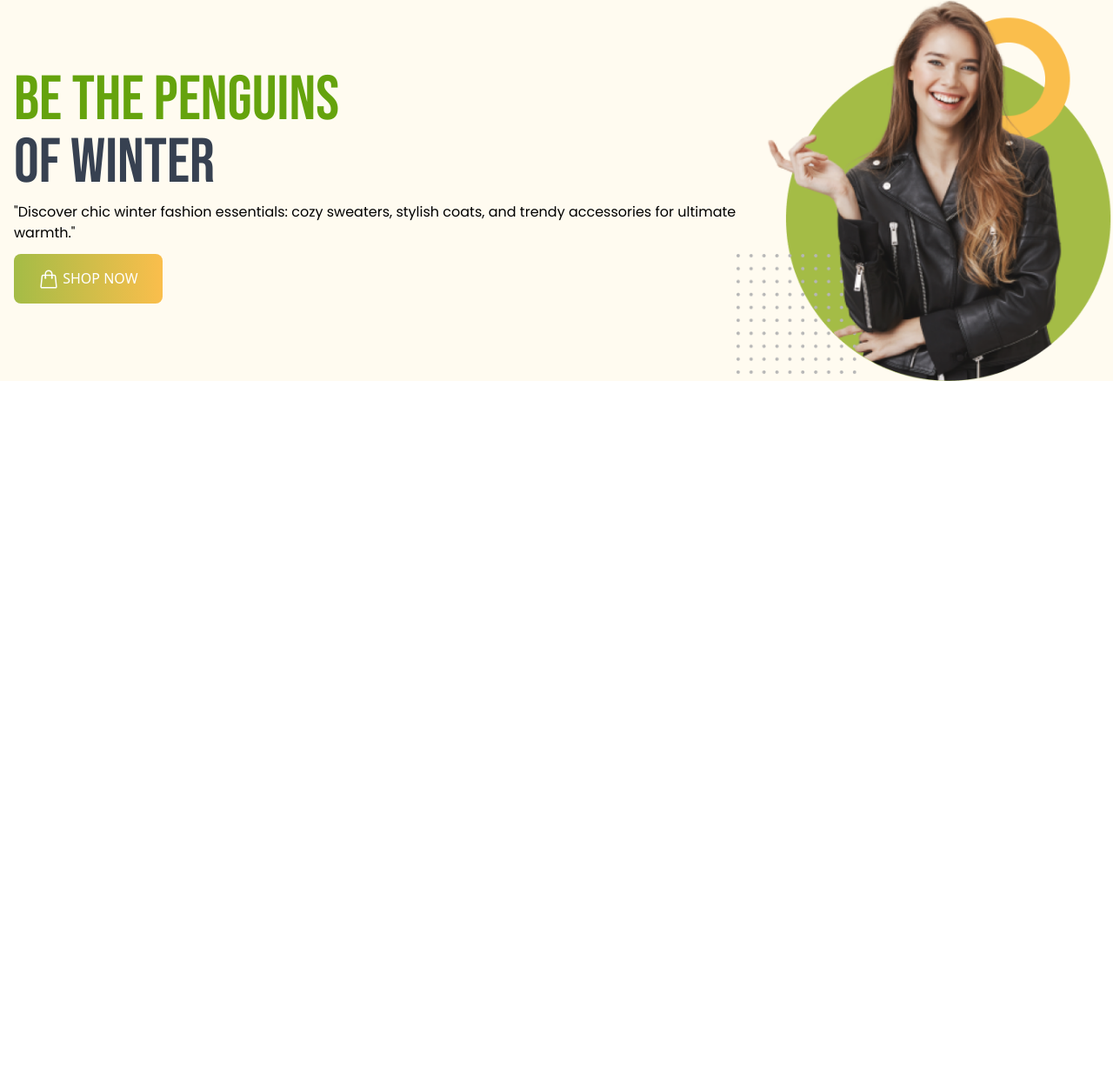
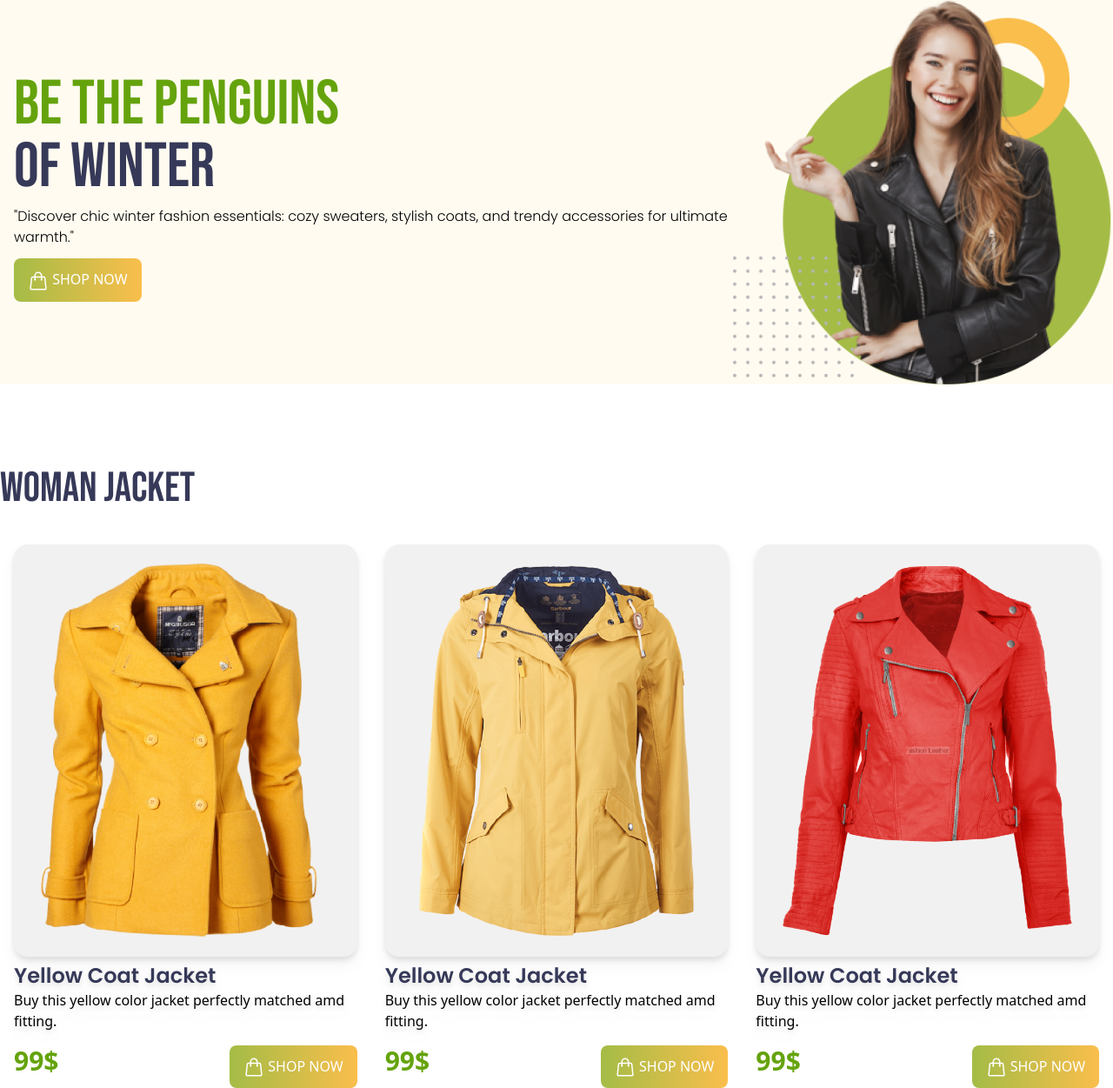
Before and after one commit to saheen-shuvo/penguin-fashion, a plain HTML site: page index.html in a window 1280 px wide. Shown: the part 9-1260 px from the top of the page at 87% size. Before the commit the page ends 800 px from the top, so only its background shows below. Drawn offline with nearby package versions, Linux system fonts and the light colour scheme.

Commit message:
Woman Jacktet added

```diff
--- a/index.html
+++ b/index.html
@@ -23,17 +23,17 @@
 
         <!-- Banner Section Starts -->
          <section class="md:flex md:items-center md:justify-around">
-            <div class="banner-text-container">
+            <div class="">
                 <h1 class="text-7xl uppercase font-bebas-neue "><span class="text-lime-600">Be the Penguins</span><br>
-                    <span class="text-gray-700">of Winter</span></h1>
-                    <p class="font-poppins mt-2 mb-3">"Discover chic winter fashion essentials: cozy sweaters, stylish coats, and trendy accessories for ultimate warmth."</p>
-                    <button class="bg-orange-400 px-7 py-4 rounded-lg font-medium text-white bg-gradient-to-r from-[#A4BC46] to-[#FABE4C]">
+                    <span class="text-[#363958]">of Winter</span></h1>
+                    <p class="font-poppins mt-2 mb-3 font-light">"Discover chic winter fashion essentials: cozy sweaters, stylish coats, and trendy accessories for ultimate warmth."</p>
+                    <button class="bg-orange-400 px-4 py-3 rounded-lg font-medium text-white bg-gradient-to-r from-[#A4BC46] to-[#FABE4C]">
                         <svg xmlns="http://www.w3.org/2000/svg" fill="none" viewBox="0 0 24 24" stroke-width="1.5" stroke="currentColor" class="size-6 text-white inline">
                             <path stroke-linecap="round" stroke-linejoin="round" d="M15.75 10.5V6a3.75 3.75 0 1 0-7.5 0v4.5m11.356-1.993 1.263 12c.07.665-.45 1.243-1.119 1.243H4.25a1.125 1.125 0 0 1-1.12-1.243l1.264-12A1.125 1.125 0 0 1 5.513 7.5h12.974c.576 0 1.059.435 1.119 1.007ZM8.625 10.5a.375.375 0 1 1-.75 0 .375.375 0 0 1 .75 0Zm7.5 0a.375.375 0 1 1-.75 0 .375.375 0 0 1 .75 0Z" />
                           </svg>
                           SHOP NOW</button>
             </div>
-            <div class="banner-img-container">
+            <div class="md:pr-0 pr-32">
                 <img src="./images/model.png" alt="">
             </div>
          </section>
@@ -41,6 +41,62 @@
     </header>
     <main>
 
+        <!-- Woman Jacket Section Starts -->
+         <section class="mt-24">
+            <h3 class="uppercase text-5xl font-bebas-neue text-[#363958] mb-6">Woman Jacket</h3>
+            <!-- Woman Jacket card container -->
+             <!-- Card-1 -->
+              <div class="md:flex bg-[#FFF]">
+                <div>
+                    <div class="p-4 drop-shadow-lg rounded-2xl">
+                        <img class="rounded-2xl p-5 bg-[#F1F1F1] mb-1.5" src="./images/jacket-1.png" alt="">
+                        <h2 class="font-poppins text-[#363958] text-2xl font-semibold">Yellow Coat Jacket </h2>
+                        <p>Buy this yellow color jacket perfectly matched amd fitting.</p>
+                     </div>
+                     <div class="flex justify-between px-4">
+                        <h3 class="text-lime-600 text-3xl font-semibold">99$</h3>
+                        <button class="bg-orange-400 px-4 py-3 rounded-lg font-medium text-white bg-gradient-to-r from-[#A4BC46] to-[#FABE4C]">
+                            <svg xmlns="http://www.w3.org/2000/svg" fill="none" viewBox="0 0 24 24" stroke-width="1.5" stroke="currentColor" class="size-6 text-white inline">
+                                <path stroke-linecap="round" stroke-linejoin="round" d="M15.75 10.5V6a3.75 3.75 0 1 0-7.5 0v4.5m11.356-1.993 1.263 12c.07.665-.45 1.243-1.119 1.243H4.25a1.125 1.125 0 0 1-1.12-1.243l1.264-12A1.125 1.125 0 0 1 5.513 7.5h12.974c.576 0 1.059.435 1.119 1.007ZM8.625 10.5a.375.375 0 1 1-.75 0 .375.375 0 0 1 .75 0Zm7.5 0a.375.375 0 1 1-.75 0 .375.375 0 0 1 .75 0Z" />
+                              </svg>
+                              SHOP NOW</button>
+                     </div>
+                 </div>
+                 <!-- Card-2 -->
+                 <div>
+                    <div class="p-4 drop-shadow-lg rounded-2xl">
+                        <img class="rounded-2xl p-5 bg-[#F1F1F1] mb-1.5" src="./images/jacket-2.png" alt="">
+                        <h2 class="font-poppins text-[#363958] text-2xl font-semibold">Yellow Coat Jacket </h2>
+                        <p>Buy this yellow color jacket perfectly matched amd fitting.</p>
+                     </div>
+                     <div class="flex justify-between px-4">
+                        <h3 class="text-lime-600 text-3xl font-semibold">99$</h3>
+                        <button class="bg-orange-400 px-4 py-3 rounded-lg font-medium text-white bg-gradient-to-r from-[#A4BC46] to-[#FABE4C]">
+                            <svg xmlns="http://www.w3.org/2000/svg" fill="none" viewBox="0 0 24 24" stroke-width="1.5" stroke="currentColor" class="size-6 text-white inline">
+                                <path stroke-linecap="round" stroke-linejoin="round" d="M15.75 10.5V6a3.75 3.75 0 1 0-7.5 0v4.5m11.356-1.993 1.263 12c.07.665-.45 1.243-1.119 1.243H4.25a1.125 1.125 0 0 1-1.12-1.243l1.264-12A1.125 1.125 0 0 1 5.513 7.5h12.974c.576 0 1.059.435 1.119 1.007ZM8.625 10.5a.375.375 0 1 1-.75 0 .375.375 0 0 1 .75 0Zm7.5 0a.375.375 0 1 1-.75 0 .375.375 0 0 1 .75 0Z" />
+                              </svg>
+                              SHOP NOW</button>
+                     </div>
+                 </div>
+                 <!-- Card-3 -->
+                 <div>
+                    <div class="p-4 drop-shadow-lg rounded-2xl">
+                        <img class="rounded-2xl p-5 bg-[#F1F1F1] mb-1.5" src="./images/jacket-3.png" alt="">
+                        <h2 class="font-poppins text-[#363958] text-2xl font-semibold">Yellow Coat Jacket </h2>
+                        <p>Buy this yellow color jacket perfectly matched amd fitting.</p>
+                     </div>
+                     <div class="flex justify-between px-4">
+                        <h3 class="text-lime-600 text-3xl font-semibold">99$</h3>
+                        <button class="bg-orange-400 px-4 py-3 rounded-lg font-medium text-white bg-gradient-to-r from-[#A4BC46] to-[#FABE4C]">
+                            <svg xmlns="http://www.w3.org/2000/svg" fill="none" viewBox="0 0 24 24" stroke-width="1.5" stroke="currentColor" class="size-6 text-white inline">
+                                <path stroke-linecap="round" stroke-linejoin="round" d="M15.75 10.5V6a3.75 3.75 0 1 0-7.5 0v4.5m11.356-1.993 1.263 12c.07.665-.45 1.243-1.119 1.243H4.25a1.125 1.125 0 0 1-1.12-1.243l1.264-12A1.125 1.125 0 0 1 5.513 7.5h12.974c.576 0 1.059.435 1.119 1.007ZM8.625 10.5a.375.375 0 1 1-.75 0 .375.375 0 0 1 .75 0Zm7.5 0a.375.375 0 1 1-.75 0 .375.375 0 0 1 .75 0Z" />
+                              </svg>
+                              SHOP NOW</button>
+                     </div>
+                 </div>
+              </div>
+         </section>
+        <!-- Woman Jacket Section Ends -->
     </main>
     <footer>
 
```
